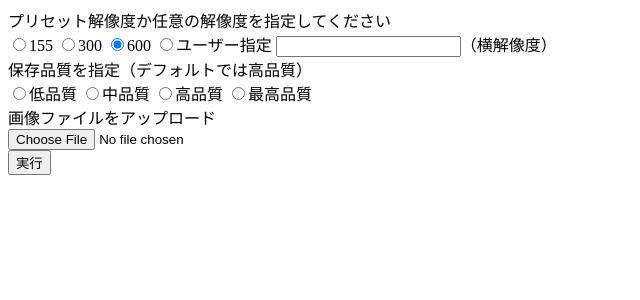
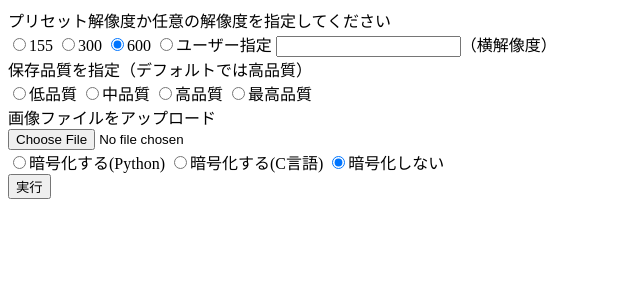
Before and after one commit to Sansyou47/imagearchiver, a Flask app: page / in a window 1280 px wide. Shown: the top 300 px of the page, without its empty margins (0-640 px from the left). Run offline with Flask 2, Linux system fonts and the light colour scheme; parts of the project's set-up code (start-up, migrations or seed data) failed here and were passed over.

Commit message:
暗号化の選択肢を追加

```diff
--- a/web/app/templates/index.html
+++ b/web/app/templates/index.html
@@ -22,6 +22,10 @@
         <br>画像ファイルをアップロード<br>
         <input type="file" name="example">
         <br>
+        <input type="radio" name="do_encrypt" value="1">暗号化する(Python)
+        <input type="radio" name="do_encrypt" value="2">暗号化する(C言語)
+        <input type="radio" name="do_encrypt" value="0" checked>暗号化しない
+        <br>
         <input type="submit" value="実行">
     </form>
 </body>
```
